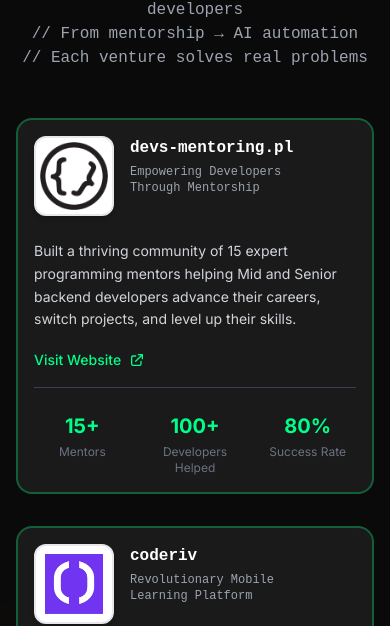
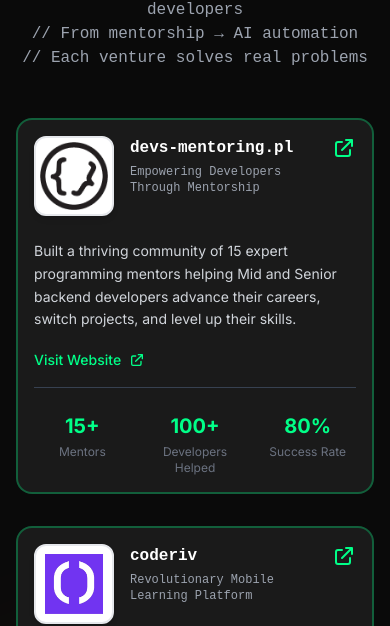
Before and after one commit to kgarbacinski/caspercooks.tech, a Next.js app: page / in a window 390 px wide. Shown: the part 4760-5386 px from the top of the page. Built offline with nearby package versions, Linux system fonts and the light colour scheme.

Commit message:
fix(rwd): remove flickering

```diff
--- a/components/BrandsShowcase.tsx
+++ b/components/BrandsShowcase.tsx
@@ -101,8 +101,8 @@
       }}
       whileHover={isMobile ? {} : { y: -10 }}
       className={`
-        relative group overflow-hidden rounded-2xl
-        transition-all duration-500
+        relative overflow-hidden rounded-2xl
+        ${isMobile ? '' : 'group transition-all duration-500'}
         ${theme === 'founder'
           ? 'bg-gray-900/40 border-2 border-founder-accent shadow-xl'
           : 'bg-developer-secondary border-2 border-developer-accent/30'}
@@ -110,7 +110,8 @@
     >
       {/* Gradient Background */}
       <div className={`
-        absolute inset-0 bg-gradient-to-br ${brand.color} opacity-0 group-hover:opacity-10 transition-opacity duration-500
+        absolute inset-0 bg-gradient-to-br ${brand.color}
+        ${isMobile ? 'opacity-0' : 'opacity-0 group-hover:opacity-10 transition-opacity duration-500'}
       `} />
 
       <div className="relative p-4 sm:p-6 md:p-8">
@@ -154,7 +155,7 @@
               target="_blank"
               rel="noopener noreferrer"
               className={`
-                opacity-0 group-hover:opacity-100 transition-opacity
+                ${isMobile ? 'opacity-100' : 'opacity-0 group-hover:opacity-100 transition-opacity'}
                 ${theme === 'founder' ? 'text-founder-accent' : 'text-developer-accent'}
               `}
             >
@@ -177,7 +178,8 @@
             target="_blank"
             rel="noopener noreferrer"
             className={`
-              inline-flex items-center gap-2 text-sm font-medium transition-all duration-300
+              inline-flex items-center gap-2 text-sm font-medium
+              ${isMobile ? '' : 'transition-all duration-300'}
               ${theme === 'founder' ? 'text-founder-accent hover:underline' : 'text-developer-accent hover:underline'}
             `}
           >
@@ -205,10 +207,12 @@
         </div>
 
         {/* Hover Effect Border */}
-        <div className={`
-          absolute bottom-0 left-0 right-0 h-1 bg-gradient-to-r ${brand.color}
-          transform scale-x-0 group-hover:scale-x-100 transition-transform duration-500
-        `} />
+        {!isMobile && (
+          <div className={`
+            absolute bottom-0 left-0 right-0 h-1 bg-gradient-to-r ${brand.color}
+            transform scale-x-0 group-hover:scale-x-100 transition-transform duration-500
+          `} />
+        )}
       </div>
     </motion.div>
   )
```
